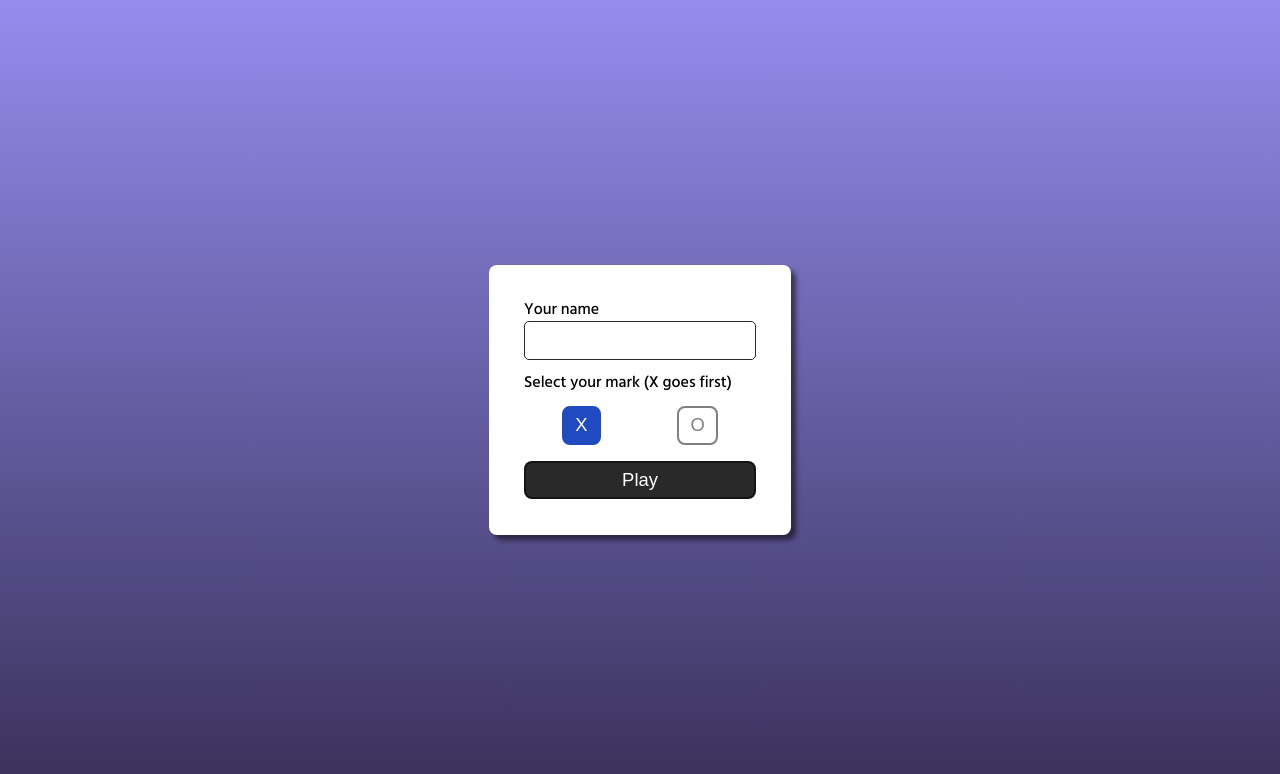
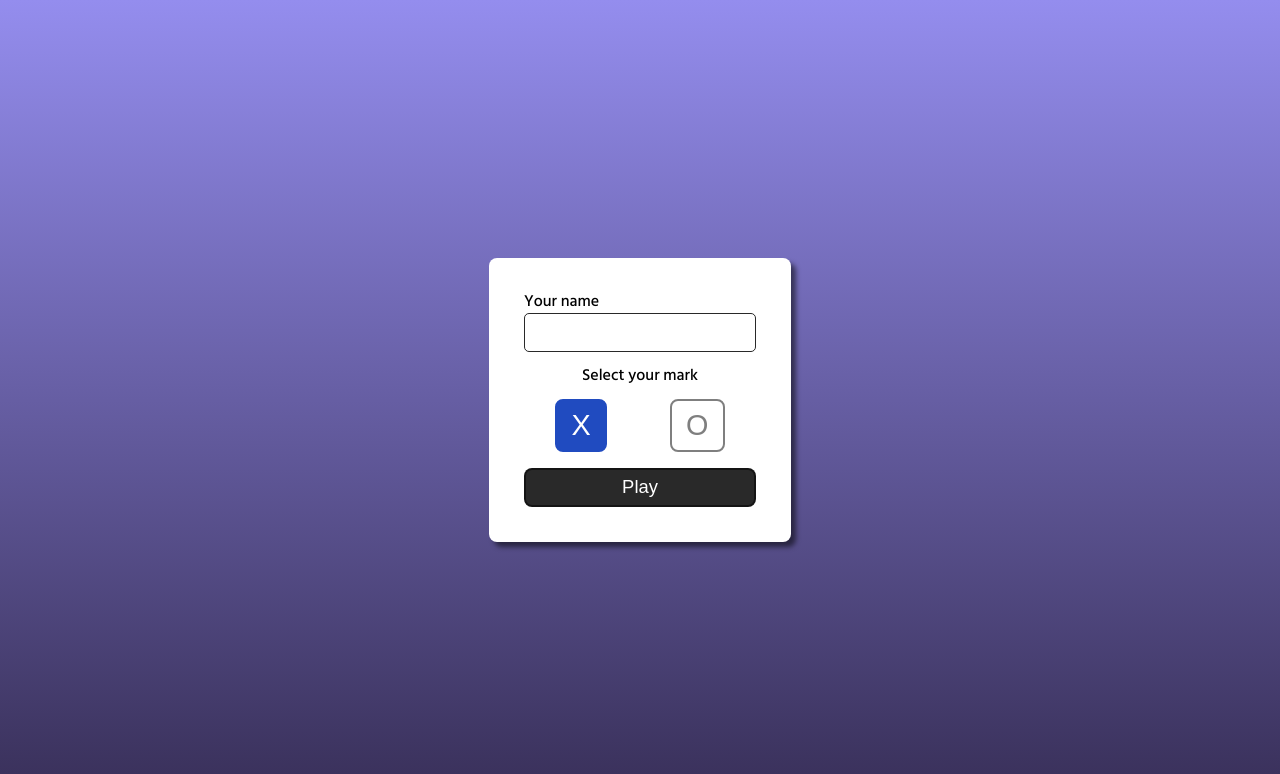
Before and after one commit to connorbelding/tic-tac-toe-react, a React (Vite) app: page / in a window 1280 px wide. Both pictures are taken after a click on the button "Next". Shown: the top 774 px of the page. Built offline with nearby package versions, Linux system fonts and the light colour scheme.

Commit message:
Modified custom radio buttons

```diff
--- a/src/components/custom-radio-button/custom-radio-button.jsx
+++ b/src/components/custom-radio-button/custom-radio-button.jsx
@@ -9,6 +9,7 @@ function CustomRadioButton({
   customButtonText,
   handleInputChange,
   isChecked,
+  screen,
 }) {
   const inputRef = useRef();
 
@@ -32,6 +33,7 @@ function CustomRadioButton({
         type="button"
         isSelected={isChecked}
         onClick={handleCustomButtonClick}
+        screen={screen}
       >
         {customButtonText}
       </RadioButton>
@@ -46,6 +48,7 @@ CustomRadioButton.propTypes = {
   customButtonText: propTypes.string.isRequired,
   handleInputChange: propTypes.func.isRequired,
   isChecked: propTypes.bool.isRequired,
+  screen: propTypes.string.isRequired,
 };
 
 export default CustomRadioButton;
--- a/src/components/custom-radio-button/styles.js
+++ b/src/components/custom-radio-button/styles.js
@@ -1,5 +1,5 @@
 import styled, { css } from "styled-components";
-import { colors } from "../../constants";
+import { colors, screens } from "../../constants";
 
 export const RadioButtonWrapper = styled.div`
   & label,
@@ -13,11 +13,20 @@ export const RadioButtonWrapper = styled.div`
 `;
 
 export const RadioButton = styled.button`
-  padding: 0.4rem 0.7rem;
   border-radius: 8px;
   user-select: none;
   font-weight: 500;
   font-size: 1.15rem;
+  ${(props) =>
+    props.screen === screens.mode
+      ? css`
+          font-size: 1.15rem;
+          padding: 0.4rem 0.7rem;
+        `
+      : css`
+          font-size: 1.8rem;
+          padding: 0.5rem 0.9rem;
+        `}
   ${(props) =>
     props.isSelected
       ? css`
--- a/src/screens/mode-screen/mode-screen.jsx
+++ b/src/screens/mode-screen/mode-screen.jsx
@@ -26,7 +26,7 @@ function ModeScreen({ setPlayMode, setViewingScreen }) {
   return (
     <FormScreenWrapper>
       <Form onSubmit={handleSubmit}>
-        <CenteredMsg fontSize="1.45rem">Select mode</CenteredMsg>
+        <CenteredMsg size='lg'>Select mode</CenteredMsg>
         <RadioButtonsWrapper screen={screens.mode}>
           <CustomRadioButton
             id={modes.solo}
@@ -35,6 +35,7 @@ function ModeScreen({ setPlayMode, setViewingScreen }) {
             customButtonText="Solo (VS AI)"
             handleInputChange={handleInputChange}
             isChecked={selectedMode === modes.solo}
+            screen={screens.mode}
           />
           <CustomRadioButton
             id={modes.multi}
@@ -43,6 +44,7 @@ function ModeScreen({ setPlayMode, setViewingScreen }) {
             customButtonText="Multiplayer"
             handleInputChange={handleInputChange}
             isChecked={selectedMode === modes.multi}
+            screen={screens.mode}
           />
         </RadioButtonsWrapper>
         <BigButton type="submit">Next</BigButton>
--- a/src/screens/name-screen/name-screen.jsx
+++ b/src/screens/name-screen/name-screen.jsx
@@ -7,12 +7,9 @@ import {
   RadioButtonsWrapper,
   BigButton,
   TextInput,
+  CenteredMsg,
 } from "../../shared-styles/shared-styles";
-import {
-  TextInputLabelWrapper,
-  MarksSelectionWrapper,
-  MessageWrapper,
-} from "./styles";
+import { TextInputLabelWrapper, MarksSelectionWrapper } from "./styles";
 import { CustomRadioButton } from "../../components";
 
 function NameScreen({ setPlayers, playMode, setViewingScreen }) {
@@ -79,11 +76,11 @@ function NameScreen({ setPlayers, playMode, setViewingScreen }) {
           </TextInputLabelWrapper>
         )}
         <MarksSelectionWrapper>
-          <MessageWrapper>
+          <CenteredMsg>
             {playMode === modes.solo
-              ? "Select your mark (X goes first)"
-              : "Select player 1 mark (X goes first)"}
-          </MessageWrapper>
+              ? "Select your mark"
+              : "Select player 1 mark"}
+          </CenteredMsg>
           <RadioButtonsWrapper screen={screens.name}>
             <CustomRadioButton
               groupName="mark"
@@ -92,6 +89,7 @@ function NameScreen({ setPlayers, playMode, setViewingScreen }) {
               customButtonText="X"
               handleInputChange={() => setPlayerOneMark(marks.x)}
               isChecked={playerOneMark === marks.x}
+              screen={screens.name}
             />
             <CustomRadioButton
               groupName="mark"
@@ -100,6 +98,7 @@ function NameScreen({ setPlayers, playMode, setViewingScreen }) {
               customButtonText="O"
               handleInputChange={() => setPlayerOneMark(marks.o)}
               isChecked={playerOneMark === marks.o}
+              screen={screens.name}
             />
           </RadioButtonsWrapper>
         </MarksSelectionWrapper>
```
